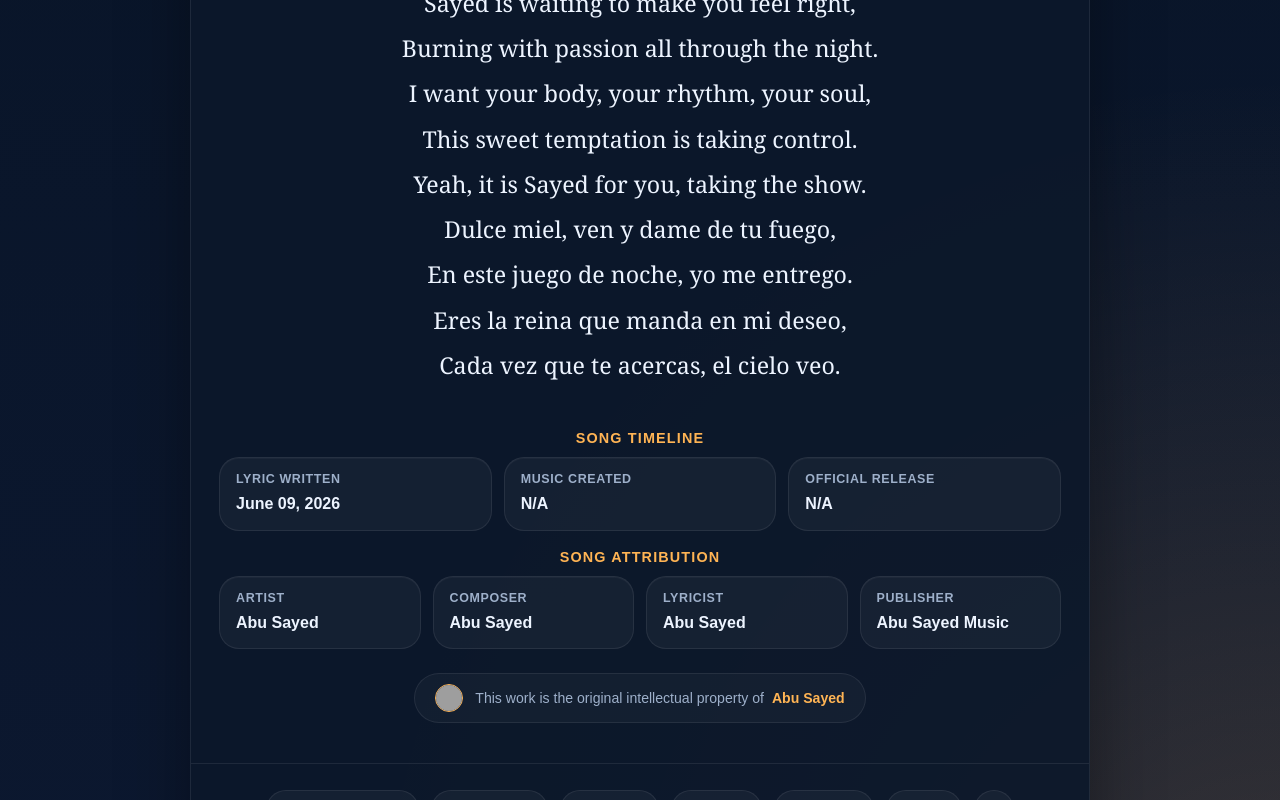
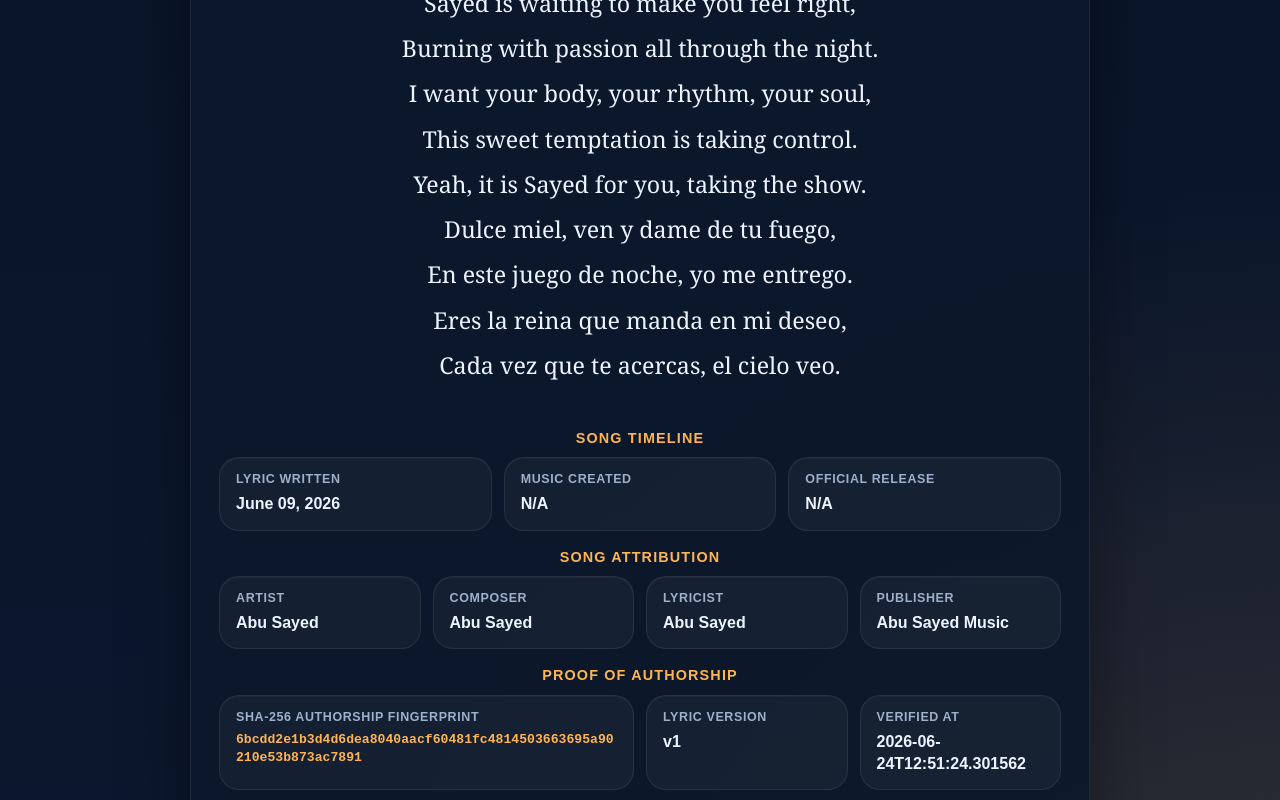
Before and after one commit to ImAbuSayed/dulce-miel, a plain HTML site: page index.html in a window 1280 px wide. Shown: the part 2000-2800 px from the top of the page. Drawn offline with Linux system fonts and the light colour scheme; grey boxes are pictures that could not be loaded.

Commit message:
feat: update song assets v1 with signed GPG commit [verified]

```diff
--- a/index.html
+++ b/index.html
@@ -14,9 +14,9 @@
     <meta name="keywords" content="Dulce miel, Abu Sayed lyrics, original song lyrics, Abu Sayed original song, Abu Sayed lyricist, Abu Sayed composer, Abu Sayed songwriter, official lyrics">
     <meta name="robots" content="index,follow,max-snippet:-1,max-image-preview:large,max-video-preview:-1">
     <meta name="referrer" content="strict-origin-when-cross-origin">
-    <meta name="description" content="Explore the poetic journey of &#x27;Dulce miel&#x27;, an original masterpiece written and composed by Abu Sayed.">
+    <meta name="description" content="Official lyric archive for Abu Sayed&#x27;s song &#x27;Dulce miel&#x27;. Written, composed, and owned by the artist.">
     <meta property="og:title" content="Dulce miel - Original Lyrics by Abu Sayed">
-    <meta property="og:description" content="Explore the poetic journey of &#x27;Dulce miel&#x27;, an original masterpiece written and composed by Abu Sayed.">
+    <meta property="og:description" content="Official lyric archive for Abu Sayed&#x27;s song &#x27;Dulce miel&#x27;. Written, composed, and owned by the artist.">
     <meta property="og:type" content="music.song">
     <meta property="og:url" content="https://imabusayed.github.io/dulce-miel/">
     <meta property="og:site_name" content="Abu Sayed Music">
@@ -24,7 +24,7 @@
     <meta name="last-modified" content="2026-06-09 13:25:28">
     <meta name="twitter:card" content="summary_large_image">
     <meta name="twitter:title" content="Dulce miel - Original Lyrics by Abu Sayed">
-    <meta name="twitter:description" content="Explore the poetic journey of &#x27;Dulce miel&#x27;, an original masterpiece written and composed by Abu Sayed.">
+    <meta name="twitter:description" content="Official lyric archive for Abu Sayed&#x27;s song &#x27;Dulce miel&#x27;. Written, composed, and owned by the artist.">
     <link rel="canonical" href="https://imabusayed.github.io/dulce-miel/">
     <link rel="sitemap" type="application/xml" title="Sitemap" href="https://imabusayed.github.io/dulce-miel/sitemap.xml">
     <link rel="author" href="https://github.com/ImAbuSayed">
@@ -100,7 +100,7 @@
       "@id": "https://imabusayed.github.io/dulce-miel#webpage",
       "url": "https://imabusayed.github.io/dulce-miel/",
       "name": "Dulce miel - Original Lyrics by Abu Sayed",
-      "description": "Explore the poetic journey of 'Dulce miel', an original masterpiece written and composed by Abu Sayed.",
+      "description": "Official lyric archive for Abu Sayed's song 'Dulce miel'. Written, composed, and owned by the artist.",
       "isPartOf": {
         "@id": "https://music.abusayed.com.bd/#website"
       },
@@ -537,7 +537,7 @@
 
         <div class="controls">
             <button class="btn-speak" id="speakBtn" title="Read the lyrics aloud"><span id="speakText">Read Aloud</span></button>
-            <a href="https://music.abusayed.com.bd/Licensing/?https://imabusayed.github.io/dulce-miel/" class="btn-license" title="Get licensing for this song" target="_blank">Get a Licensing Quote for Dulce miel</a>
+            <a href="https://music.abusayed.com.bd/Licensing/?https://imabusayed.github.io/dulce-miel/" class="btn-license" title="Get licensing for this song" target="_blank">Music Rights & Licensing for Dulce miel</a>
 
         </div>
         <br>
@@ -612,6 +612,26 @@
             <div class="meta-card">
                 <span class="meta-label">Publisher</span>
                 <strong>Abu Sayed Music</strong>
+            </div>
+
+                </div>
+            </div>
+
+            <div class="details-block">
+                <div class="details-title">Proof of Authorship</div>
+                <div class="meta-grid">
+
+            <div class="meta-card" style="grid-column: span 2;">
+                <span class="meta-label">SHA-256 Authorship Fingerprint</span>
+                <strong style="word-break: break-all; font-family: monospace; font-size: 0.82rem; color: var(--accent);">6bcdd2e1b3d4d6dea8040aacf60481fc4814503663695a90210e53b873ac7891</strong>
+            </div>
+            <div class="meta-card">
+                <span class="meta-label">Lyric Version</span>
+                <strong>v1</strong>
+            </div>
+            <div class="meta-card">
+                <span class="meta-label">Verified At</span>
+                <strong>2026-06-24T12:51:24.301562</strong>
             </div>
 
                 </div>
```
Also changed, not shown: excerpts/Bridge-Preview.txt (added), excerpts/Chorus-Preview.txt (added), excerpts/Final-Chorus-Preview.txt (added), excerpts/Hook-Preview.txt (added), excerpts/Pre-Chorus-2-Preview.txt (added), excerpts/Pre-Chorus-3-Preview.txt (added), excerpts/Pre-Chorus-Preview.txt (added), excerpts/Verse-1-Preview.txt (added), excerpts/Verse-2-Preview.txt (added), excerpts/Verse-3-Preview.txt (added), hashes.txt (added), llms.txt, lyrics_backup/2026-06-24_dulce-miel-v1.txt (added), manifest.json (added), 1 other file.
